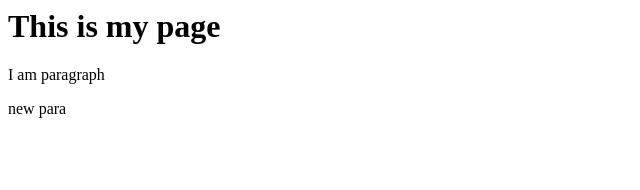
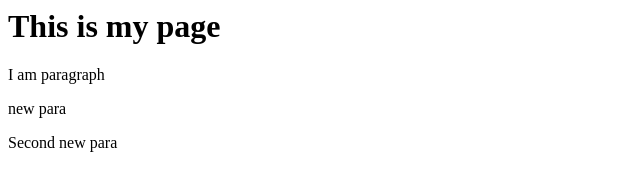
Before and after one commit to keerthy1499/jenkin-repo, a plain HTML site: page index.html in a window 1280 px wide. Shown: the whole page, without its empty margins (0-640 px from the left). Drawn offline with Linux system fonts and the light colour scheme.

Commit message:
Added second para

```diff
--- a/index.html
+++ b/index.html
@@ -2,4 +2,5 @@
 	<h1>This is my page</h1>
 	<p>I am paragraph </p>
 	<p>new para</p>
+	<p>Second new para</p>
 </html>
```
